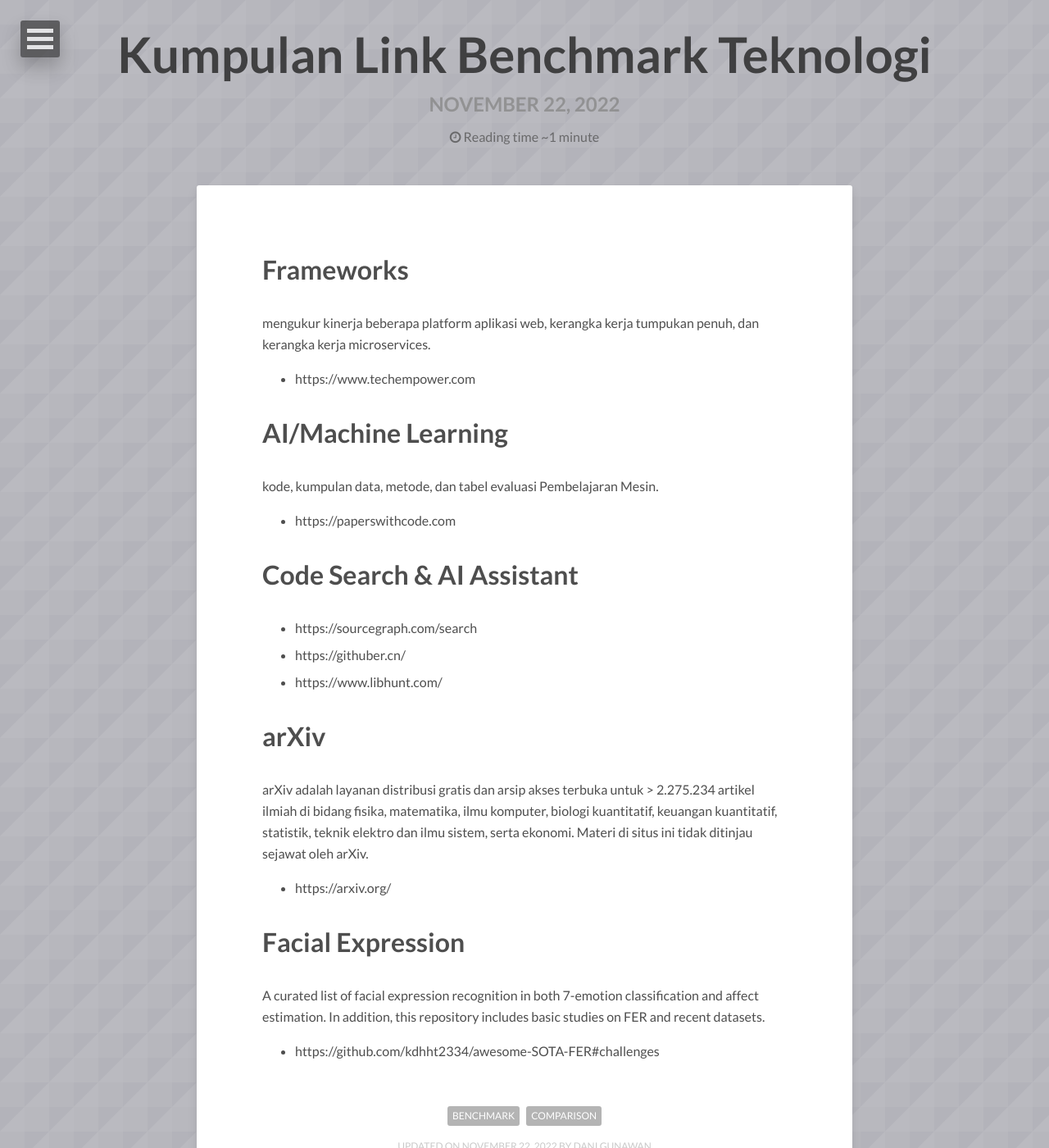
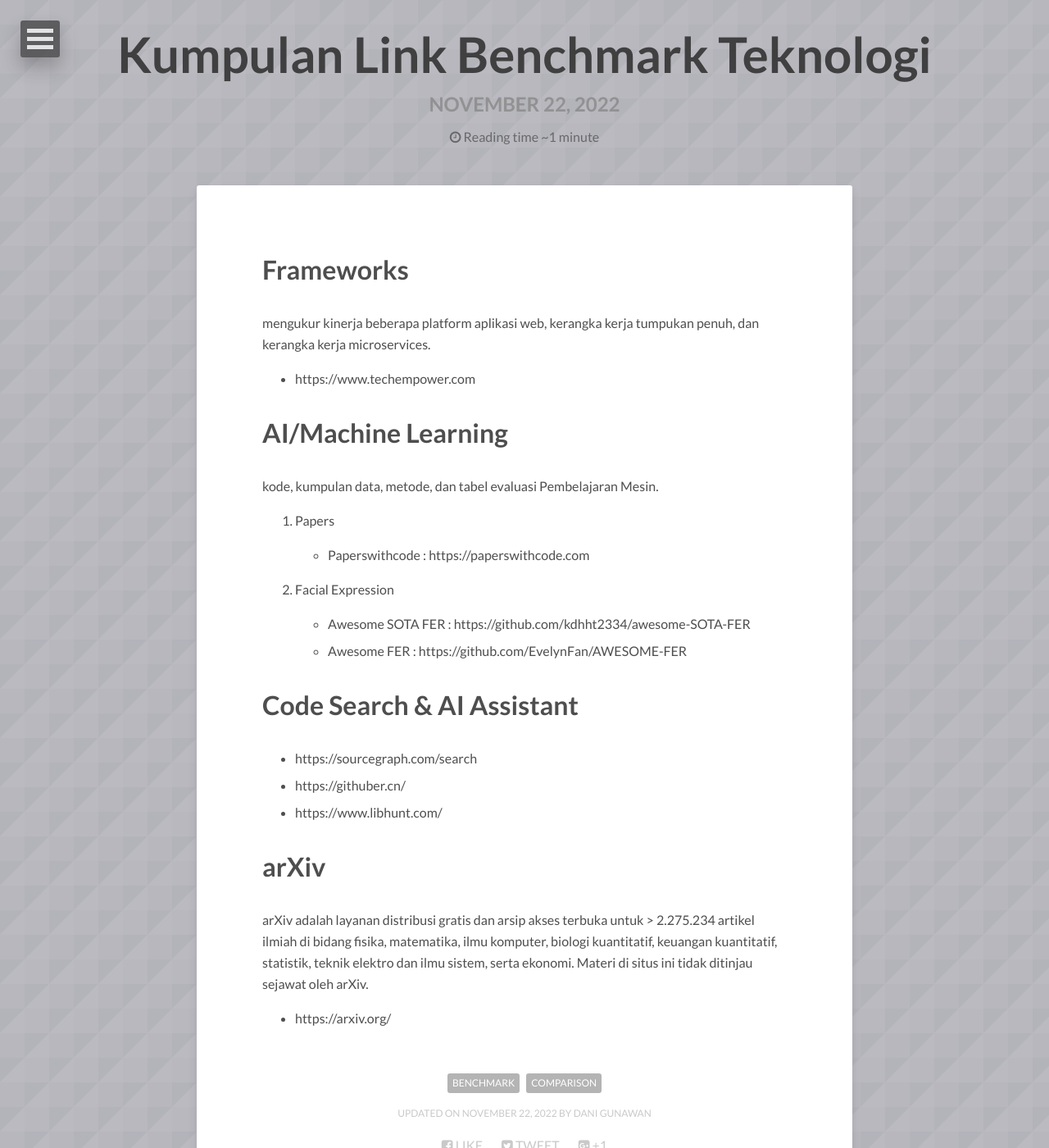
Before and after one commit to danigunawan/danigunawan.github.io, a Jekyll site: the page built from _posts/2022-11-21-kumpulan-link-benchmark-teknologi.md, in a window 1280 px wide and 1400 px high. Shown: the whole window at 82% size. Built offline with Jekyll 4.4.1, drawn with Linux system fonts in a browser that asks for light colours; nearby versions of some CDN libraries; comment, search, counter and statistics services are not loaded.

Commit message:
[ADD POSTING]

```diff
--- a/_posts/2022-11-21-kumpulan-link-benchmark-teknologi.md
+++ b/_posts/2022-11-21-kumpulan-link-benchmark-teknologi.md
@@ -15,13 +15,21 @@
 # Frameworks
 mengukur kinerja beberapa platform aplikasi web, kerangka kerja tumpukan penuh, dan kerangka kerja microservices.
 
-- https://www.techempower.com
+* https://www.techempower.com
 
 
 # AI/Machine Learning
 kode, kumpulan data, metode, dan tabel evaluasi Pembelajaran Mesin.
 
-- https://paperswithcode.com
+
+1.  Papers
+
+    * Paperswithcode : https://paperswithcode.com
+
+2.  Facial Expression
+
+    * Awesome SOTA FER : https://github.com/kdhht2334/awesome-SOTA-FER
+    * Awesome FER : https://github.com/EvelynFan/AWESOME-FER
 
 # Code Search & AI Assistant
 
@@ -34,9 +42,3 @@
 arXiv adalah layanan distribusi gratis dan arsip akses terbuka untuk > 2.275.234 artikel ilmiah di bidang fisika, matematika, ilmu komputer, biologi kuantitatif, keuangan kuantitatif, statistik, teknik elektro dan ilmu sistem, serta ekonomi. Materi di situs ini tidak ditinjau sejawat oleh arXiv.
 
 - https://arxiv.org/
-
-# Facial Expression
-
-A curated list of facial expression recognition in both 7-emotion classification and affect estimation. In addition, this repository includes basic studies on FER and recent datasets.
-
-- https://github.com/kdhht2334/awesome-SOTA-FER#challenges
```
